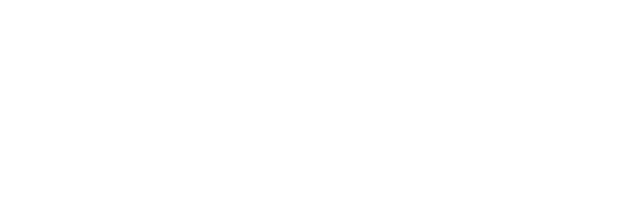
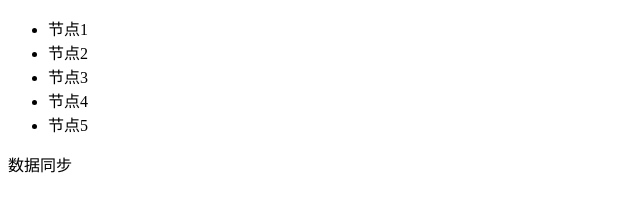
Before and after one commit to cirsyou/javascript_methods, a plain HTML site: page DOM/index.html in a window 1280 px wide. Shown: the whole page, without its empty margins (0-640 px from the left). Drawn offline with Linux system fonts and the light colour scheme.

Commit message:
修改页面节点

```diff
--- a/DOM/index.html
+++ b/DOM/index.html
@@ -1,12 +1,30 @@
 <!DOCTYPE html>
 <html lang="en">
+
 <head>
   <meta charset="UTF-8">
   <meta name="viewport" content="width=device-width, initial-scale=1.0">
   <meta http-equiv="X-UA-Compatible" content="ie=edge">
   <title>操作DOM节点</title>
 </head>
+
 <body>
+  <div>
+    <ul id="ulbox">
+      <li>节点1</li>
+      <li>节点2</li>
+      <li>节点3</li>
+      <li>节点4</li>
+      <li>节点5</li>
+    </ul>
+    <div>数据同步</div>
+  </div>
+  <script>
+    window.onload = function () {
+      var nodeList = document.getElementById('ulbox').childNodes;
+      console.log(nodeList);
+    }
+  </script>
+</body>
 
-</body>
 </html>
```
